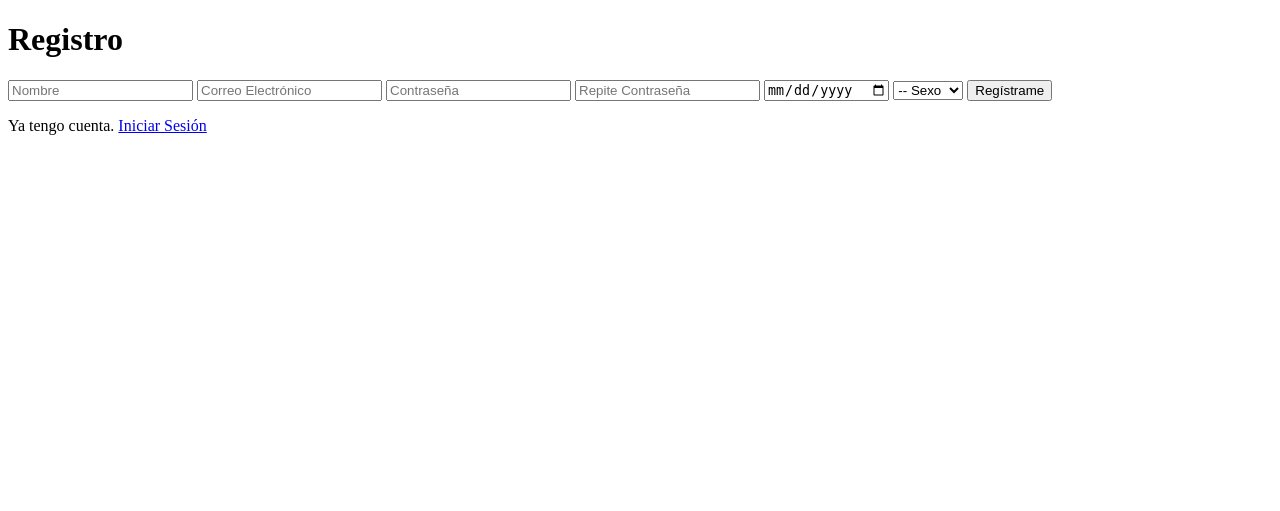
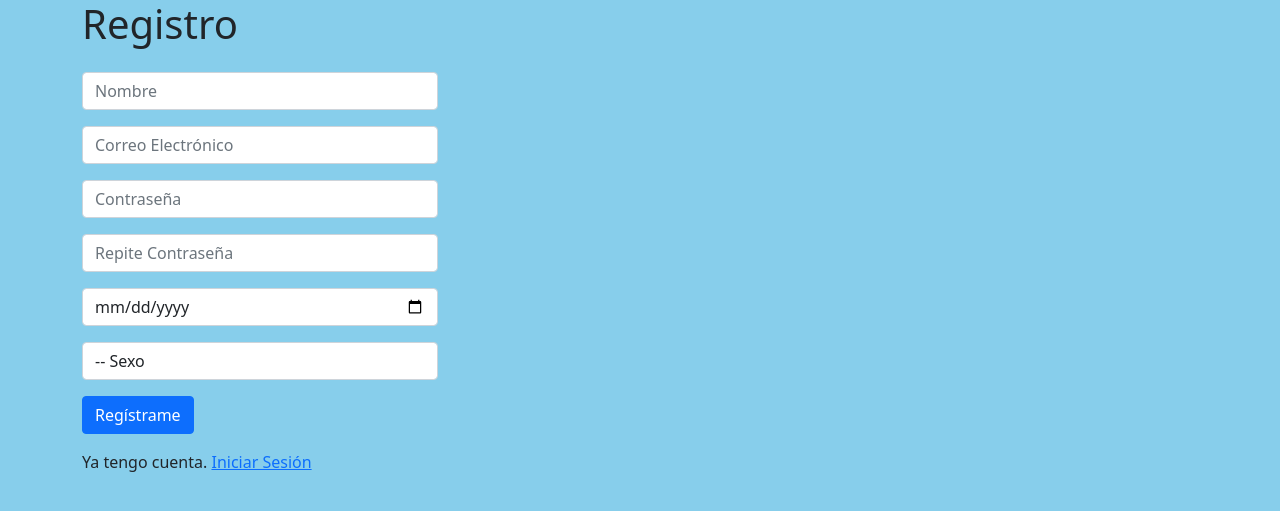
Before and after one commit to AlfonsoIsabel/chati, a PHP site: page /registro.php in a window 1280 px wide. Shown: the top 511 px of the page. Run offline with PHP 8.4, Linux system fonts and the light colour scheme.

Commit message:
Add files via upload

```diff
--- a/registro.php
+++ b/registro.php
@@ -76,25 +76,54 @@
 	<meta charset="utf-8">
 	<title></title>
 </head>
-<body>
+<body style="background: skyblue;">
 
+	<div class="container d-flex flex-column">
+		<div class="row">
+			<div class="col-6">
 				<h1>Registro</h1>
+			</div>
+		</div>
+
+		<div class="row mt-3">
+			<div class="col-4">
 				<form name="registro" action="" method="POST">
-		<input type="text" name="nombre" value="" required placeholder="Nombre">
-		<input type="email" name="correo" value="" required placeholder="Correo Electrónico">
-		<input type="password" name="clave" value="" required placeholder="Contraseña">
-		<input type="password" name="reclave" value="" required placeholder="Repite Contraseña">
-		<input type="date" name="fdn" value="" required>
-		<select name="sexo" required>
+
+					<div class="mb-3">
+						<input type="text" name="nombre" value="" required placeholder="Nombre" class="form-control">
+					</div>
+					<div class="mb-3">
+						<input type="email" name="correo" value="" required placeholder="Correo Electrónico" class="form-control">
+					</div>
+					<div class="mb-3">
+						<input type="password" name="clave" value="" required placeholder="Contraseña" class="form-control">
+					</div>
+					<div class="mb-3">
+						<input type="password" name="reclave" value="" required placeholder="Repite Contraseña" class="form-control">
+					</div>
+					<div class="mb-3">
+						<input type="date" name="fdn" value="" required class="form-control">
+					</div>
+					<div class="mb-3">
+						<select name="sexo" required class="form-control">
 						    <option value="">-- Sexo</option>
 						    <option value="Mujer">Mujer</option>
 						    <option value="Hombre">Hombre</option>
 						    <option value="Otro">Otro</option>
 						</select>
-		<button type="submit">Regístrame</button>
+					</div>
+					<button type="submit" class="btn btn-primary">Regístrame</button>
 				</form>
 
-	<p>Ya tengo cuenta. <a href="index.php">Iniciar Sesión</a></p>
+				<p class="mt-3">Ya tengo cuenta. <a href="index.php">Iniciar Sesión</a></p>
+			</div>
+		</div>
+	</div>
+
+
+
+	<link href="https://cdn.jsdelivr.net/npm/bootstrap@5.0.0-beta3/dist/css/bootstrap.min.css" rel="stylesheet" integrity="sha384-eOJMYsd53ii+scO/bJGFsiCZc+5NDVN2yr8+0RDqr0Ql0h+rP48ckxlpbzKgwra6" crossorigin="anonymous">
+	<script src="https://cdn.jsdelivr.net/npm/bootstrap@5.0.0-beta3/dist/js/bootstrap.bundle.min.js" integrity="sha384-JEW9xMcG8R+pH31jmWH6WWP0WintQrMb4s7ZOdauHnUtxwoG2vI5DkLtS3qm9Ekf" crossorigin="anonymous"></script>
 
 
 </body>
```
Lines whose indentation alone changed are shown as unchanged.
